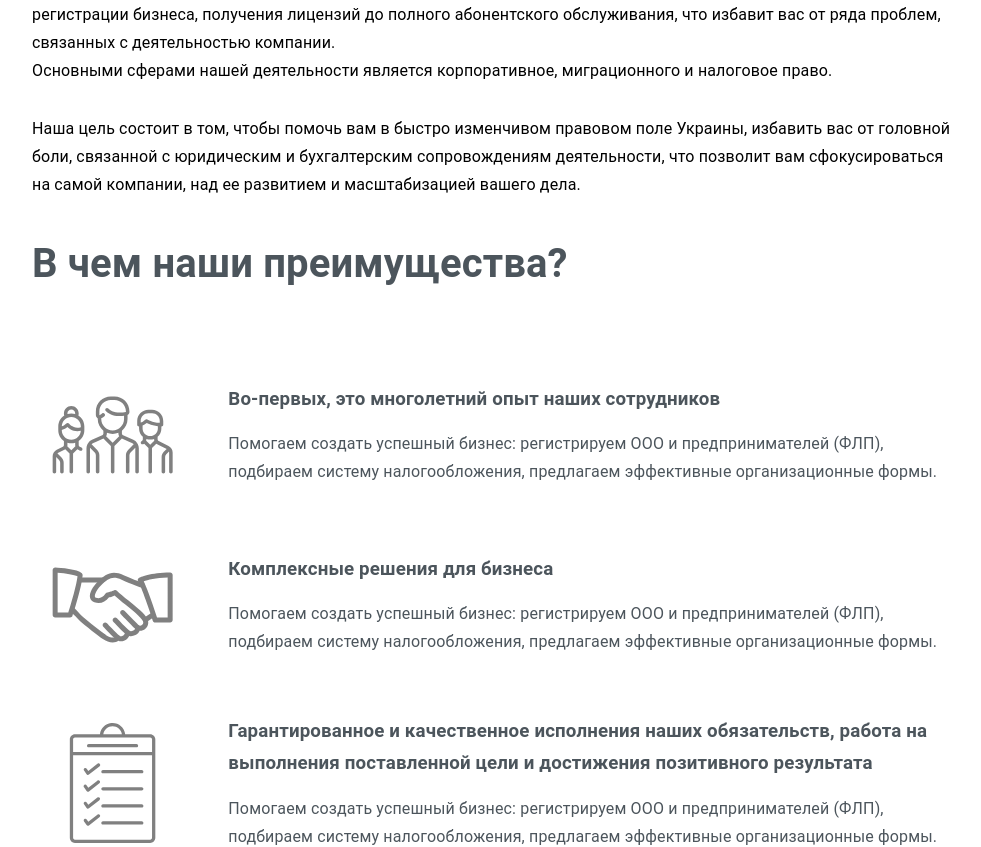
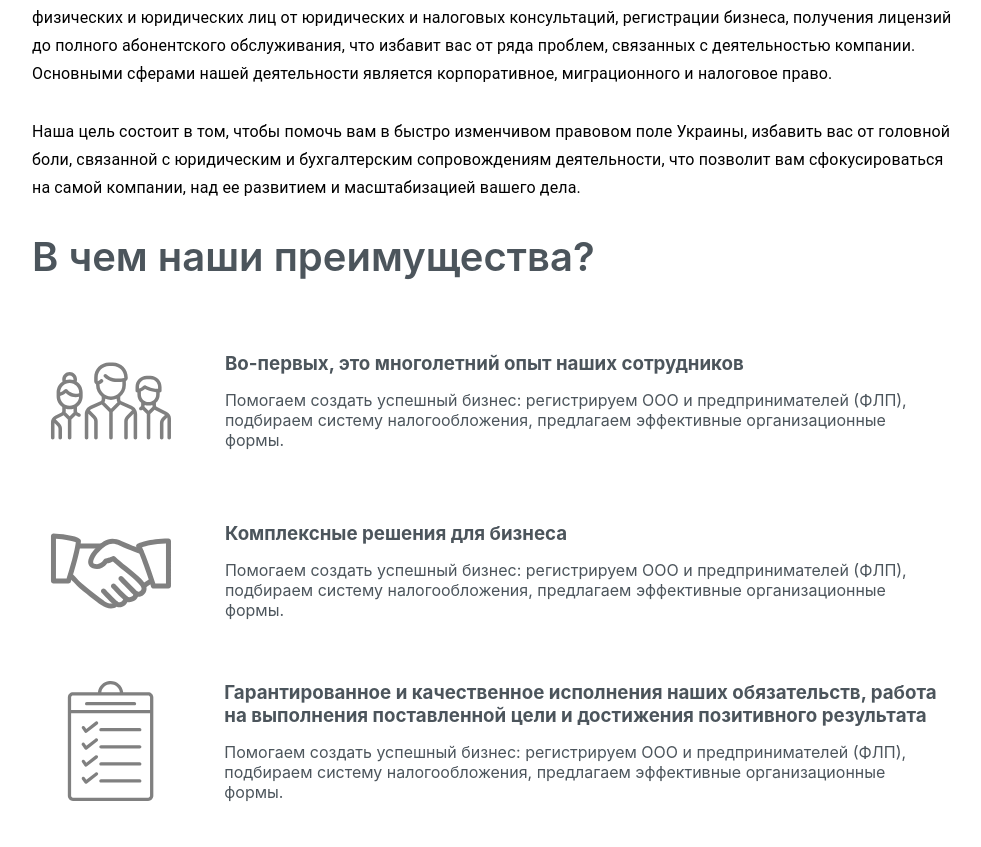
Before and after one commit to ForAvoc/laviant-law, a React (Create React App) app: page / in a window 1280 px wide. Shown: the part 829-1676 px from the top of the page, without its empty margins (293-1274 px from the left). Built offline with nearby package versions, Linux system fonts and the light colour scheme.

Commit message:
Small fixes

```diff
--- a/src/assets/scss/base.scss
+++ b/src/assets/scss/base.scss
@@ -5,6 +5,7 @@ html {
 *:before,
 *:after {
   box-sizing: inherit;
+  margin: 0;
 }
 
 body {
--- a/src/pages/HomePage/OurBenefitsItem/style.module.scss
+++ b/src/pages/HomePage/OurBenefitsItem/style.module.scss
@@ -1,6 +1,7 @@
 @import '../../../assets/scss/variables';
 @import '../../../assets/scss/mixins';
-.ourBenefits{
+
+.ourBenefits {
   display: flex;
   align-items: center;
   padding: 20px 15px;
@@ -11,16 +12,26 @@
     flex-direction: column;
     align-items: center;
   }
-    &__text{
+
+  @include maxW_480 {
+    text-align: center;
+  }
+
+  &__text {
     display: flex;
     flex-direction: column;
     margin-left: 50px;
     color: $text-color;
-        &__heading{
+
+    @include maxW_480 {
+      margin-left: 0;
+    }
+
+    &__heading {
       margin: 0 0 15px 0;
     }
 
-        &__description{
+    &__description {
       margin: 0;
     }
   }
--- a/src/pages/HomePage/index.jsx
+++ b/src/pages/HomePage/index.jsx
@@ -22,9 +22,14 @@ import s from './style.module.scss';
 
 const useStyles = makeStyles(() => ({
   paragraph: {
+    display: 'flex',
+    flexDirection: 'column',
+    gap: '10px',
     marginBottom: '30px',
   },
   list: {
+    display: 'flex',
+    flexDirection: 'column',
     padding: '0',
   },
 }));
@@ -70,11 +75,13 @@ const HomePage = () => {
   const classes = useStyles();
   return (
     <div className={s.homePage}>
-      <h1 className={s.homePage__title}>
-        Правовая помощь и Консалтинговые услуги
-        <br /> для <span className={s.linkSpan}>Юридических, Физических</span> лиц и{' '}
+      <div className={s.homePage__title}>
+        <p>Правовая помощь и Консалтинговые услуги</p>
+        <p>
+          для <span className={s.linkSpan}>Юридических, Физических</span> лиц и{' '}
           <span className={s.linkSpan}>Нерезидентов</span>
-      </h1>
+        </p>
+      </div>
       <HomePageSlider />
       <div className={s.aboutCompany}>
         <Typography className={classes.paragraph} variant="subtitle1">
@@ -90,14 +97,14 @@ const HomePage = () => {
           боли, связанной с юридическим и бухгалтерским сопровождениям деятельности, что позволит вам сфокусироваться на
           самой компании, над ее развитием и масштабизацией вашего дела.
         </Typography>
-        <Typography className={cx(classes.paragraph, s.ourBenefitsWrapper)} variant="subtitle1">
+        {/* <Typography className={cx(classes.paragraph, s.ourBenefitsWrapper)} variant="subtitle1"> */}
         <span className={cx(s.strongSpan, s.ourBenefitsWrapper__heading)}>В чем наши преимущества?</span>
         <ul className={classes.list}>
           {ourBenefits.map((item) => (
             <OurBenefits Icon={item.icon} heading={item.text} description="" />
           ))}
         </ul>
-        </Typography>
+        {/* </Typography> */}
         <Typography className={classes.paragraph} variant="subtitle1">
           <span className={s.strongSpan}>
             Мы предоставляем качественные услуги для физических и юридических лиц такие как:
--- a/src/pages/HomePage/slider/index.jsx
+++ b/src/pages/HomePage/slider/index.jsx
@@ -58,7 +58,6 @@ const HomePageSlider = () => {
     setActive(value);
     setInterval();
   };
-  const btnText = 'Подробнее';
 
   return (
     <div className={styles.Slider}>
@@ -84,7 +83,7 @@ const HomePageSlider = () => {
             >
               <h2 className={styles.content__heading}>{item.name}</h2>
               <p className={styles.content__text}>{item.text}</p>
-              <CustomButton classNameBtn={styles.content__button} text={btnText} />
+              <CustomButton classNameBtn={styles.content__button} text="Подробнее" />
             </div>
           </div>
         </div>
--- a/src/pages/HomePage/slider/style.module.scss
+++ b/src/pages/HomePage/slider/style.module.scss
@@ -46,7 +46,6 @@
     }
   }
 }
-//Slider item
 .container {
   position: absolute;
   width: 100%;
@@ -55,7 +54,6 @@
 
 .wrapper {
   opacity: 0;
-  // border-radius: 10px;
   position: relative;
   margin: 0;
   padding: 0;
@@ -143,15 +141,6 @@
     @include maxW_550 {
       font-size: 17px;
     }
-
-    // @include maxW_748 {
-    //   flex: 0 1 auto;
-    //       margin: 0; /* Убираем внешний отступ */
-    // -webkit-line-clamp: 2; /* Число отображаемых строк */
-    // display: -webkit-box; /* Включаем флексбоксы */
-    // -webkit-box-orient: vertical; /* Вертикальная ориентация */
-    // overflow: hidden; /* Обрезаем всё за пределами блока */
-    // }
   }
 
   &__button {
@@ -160,8 +149,13 @@
     font-weight: 400 !important;
     color: $white !important;
     transition: color 0.3s !important;
+
     &:hover {
       color: $main-purple !important;
     }
+
+    @include maxW_480 {
+      align-self: center;
+    }
   }
 }
--- a/src/pages/HomePage/style.module.scss
+++ b/src/pages/HomePage/style.module.scss
@@ -1,33 +1,39 @@
 @import '../../assets/scss/variables';
 @import '../../assets/scss/mixins';
-.homePage{
+
+.homePage {
   display: flex;
   flex-direction: column;
-    &__title{
-        margin-top:0;
-        margin-bottom: 57px;
+
+  &__title {
+    margin-top: 0;
+    margin-bottom: 50px;
     letter-spacing: 1.5px;
     font-size: 38px;
     font-weight: 300;
-        color:$gray;
-        @include maxW_1080{
+    color: $gray;
+
+    @include maxW_1080 {
       font-size: 30px;
     }
-        @include maxW_864{
+    @include maxW_864 {
       font-size: 25px;
     }
-        @include maxW_748{
+    @include maxW_748 {
       font-size: 20px;
     }
 
+    @include maxW_480 {
+      margin-bottom: 40px;
     }
   }
-.aboutCompany{
+}
+.aboutCompany {
   display: flex;
   flex-direction: column;
 
   margin-top: 75px;
-        &__listItem{
+  &__listItem {
     position: relative;
     list-style-type: none;
     color: $text-color;
@@ -35,41 +41,45 @@
     color: $text-color;
   }
 }
-.linkSpan{
+.linkSpan {
   position: relative;
   cursor: pointer;
   color: $text-color;
   font-weight: 350;
-    transition: all .3s ease;
-    &::after{
-        content: "";
+  transition: all 0.3s ease;
+  &::after {
+    content: '';
     position: absolute;
     bottom: 0;
     left: 0;
     height: 1px;
     width: 100%;
-        background-color:$text-color;
+    background-color: $text-color;
   }
-    &:hover{
+  &:hover {
     color: $main-purple;
-        &::after{
-            background-color:$main-purple;
+    &::after {
+      background-color: $main-purple;
     }
   }
 }
-.strongSpan{
-    color:$text-color;
+.strongSpan {
+  color: $text-color;
   font-weight: 600;
   font-size: 18px;
 }
 
-
-.ourBenefitsWrapper{
+.ourBenefitsWrapper {
   display: flex;
   flex-direction: column;
-    // align-items: center;
-    &__heading{
+
+  &__heading {
     font-size: 40px;
     margin-bottom: 40px;
+
+    @include maxW_480 {
+      margin-bottom: 0;
+      font-size: 35px;
     }
   }
+}
--- a/src/shared/components/CallbackModal/index.jsx
+++ b/src/shared/components/CallbackModal/index.jsx
@@ -20,6 +20,7 @@ const useStyles = makeStyles(() => ({
     display: 'flex',
     alignItems: 'center',
     justifyContent: 'center',
+    margin: '0 15px',
   },
   formButton: {
     '& .MuiButton': {
@@ -68,7 +69,6 @@ const CallbackModal = ({modalState, setModalState}) => {
       }}
     >
       <Fade in={modalState}>
-        {/* ?????? */}
         <div className={cx(s.popup__content)}>
           <CloseIcon className={s.popup__closeIcon} onClick={handleClose} />
           <Logo className={s.popup__logo} />
--- a/src/shared/components/CallbackModal/style.module.scss
+++ b/src/shared/components/CallbackModal/style.module.scss
@@ -1,8 +1,7 @@
 @import '../../../assets/scss/variables';
 
-
-.popup{
-    &__content{
+.popup {
+  &__content {
     outline: none;
     overflow: hidden;
     position: relative;
@@ -12,29 +11,30 @@
     padding: 30px;
     color: $text-color;
     max-width: 650px;
-        transition: all .7s ease !important;
+    transition: all 0.7s ease !important;
   }
-    &__title{
+  &__title {
+    margin: 20px;
     text-align: center;
     font-size: 15px;
   }
-    &__closeIcon{
+  &__closeIcon {
     cursor: pointer;
     margin: 0;
     position: absolute;
     right: 10px;
     top: 10px;
     padding: 5px;
-        &:hover{
+    &:hover {
       color: rgb(163, 32, 32);
     }
   }
-    &__logo{
+  &__logo {
     height: 100px;
     width: 100%;
     margin: -35px 0;
   }
-    &__callbackForm{
+  &__callbackForm {
     display: flex;
     flex-direction: column;
   }
```
Lines whose indentation alone changed are shown as unchanged.
